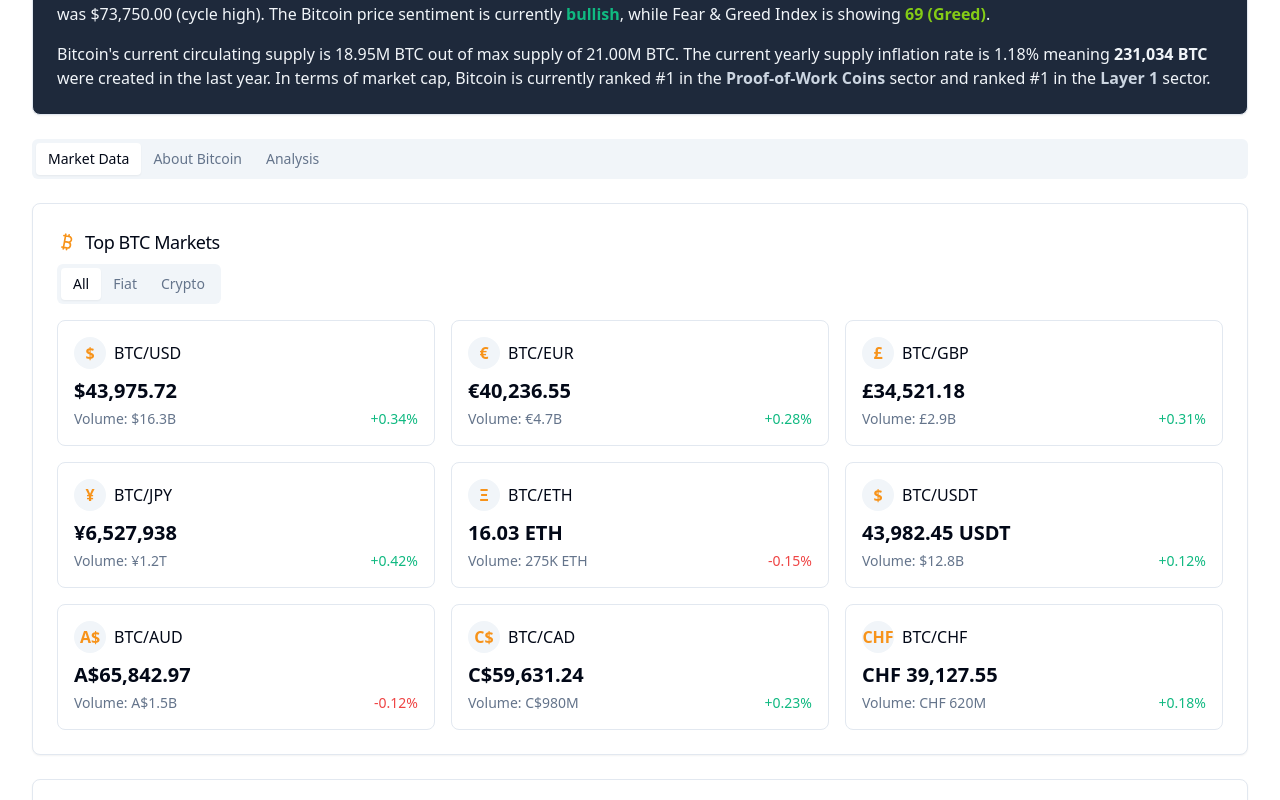
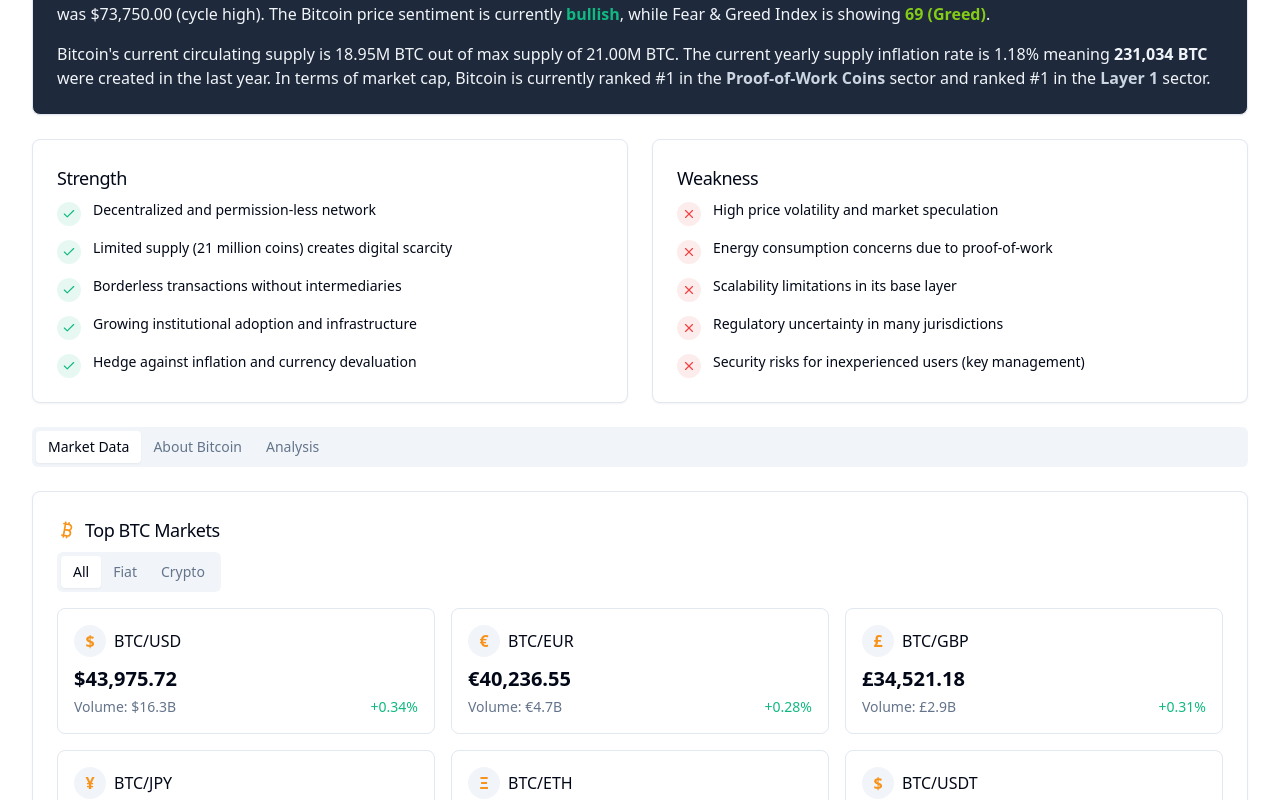
Before and after one commit to aamir-cryptonary/bitcoin-market-visual, a React (Vite) app: page / in a window 1280 px wide. Shown: the part 860-1660 px from the top of the page. Built offline with nearby package versions, Linux system fonts and the light colour scheme.

Commit message:
Move StrengthWeakness and TopMarkets
Move the StrengthWeakness and TopMarkets components to change their order in the Index page.

```diff
--- a/src/pages/Index.tsx
+++ b/src/pages/Index.tsx
@@ -30,6 +30,8 @@ const Index = () => {
 
           <MarketSummary />
 
+          <StrengthWeakness />
+
           <Tabs defaultValue="markets" className="w-full">
             <TabsList className="w-full justify-start mb-6">
               <TabsTrigger value="markets">Market Data</TabsTrigger>
@@ -54,8 +56,6 @@ const Index = () => {
               <PopularCryptos />
             </div>
           </div>
-
-          <StrengthWeakness />
         </div>
       </main>
 
```
